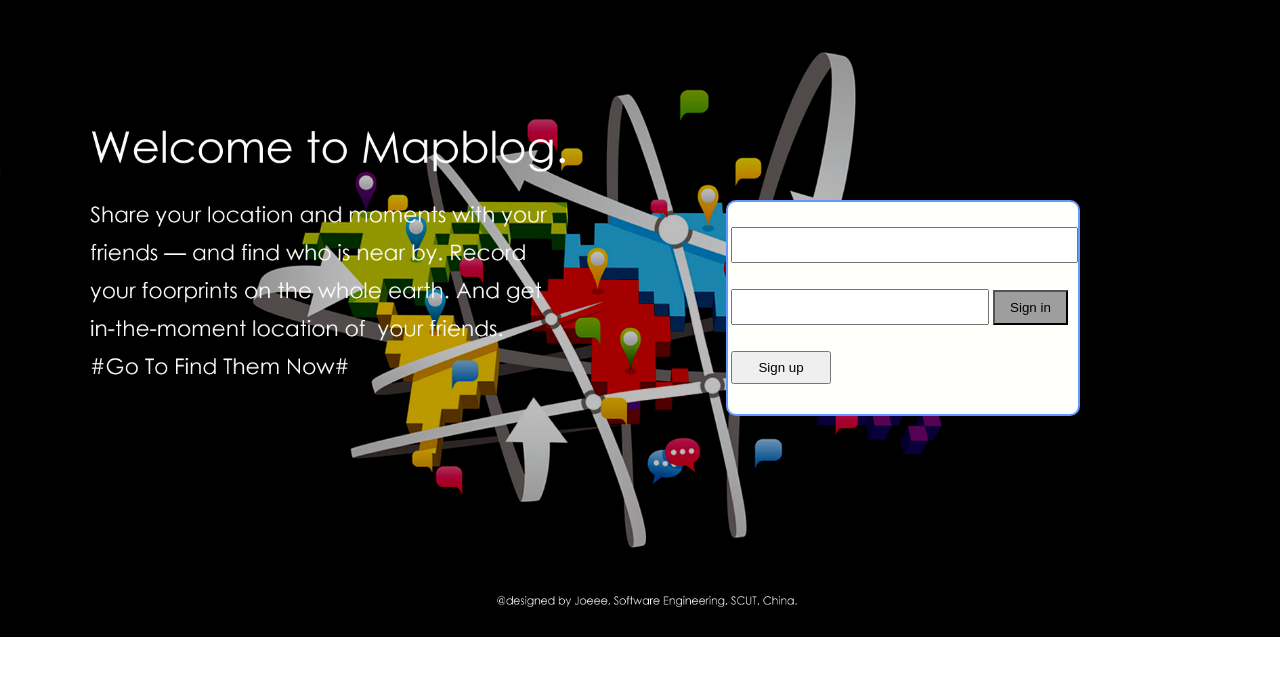
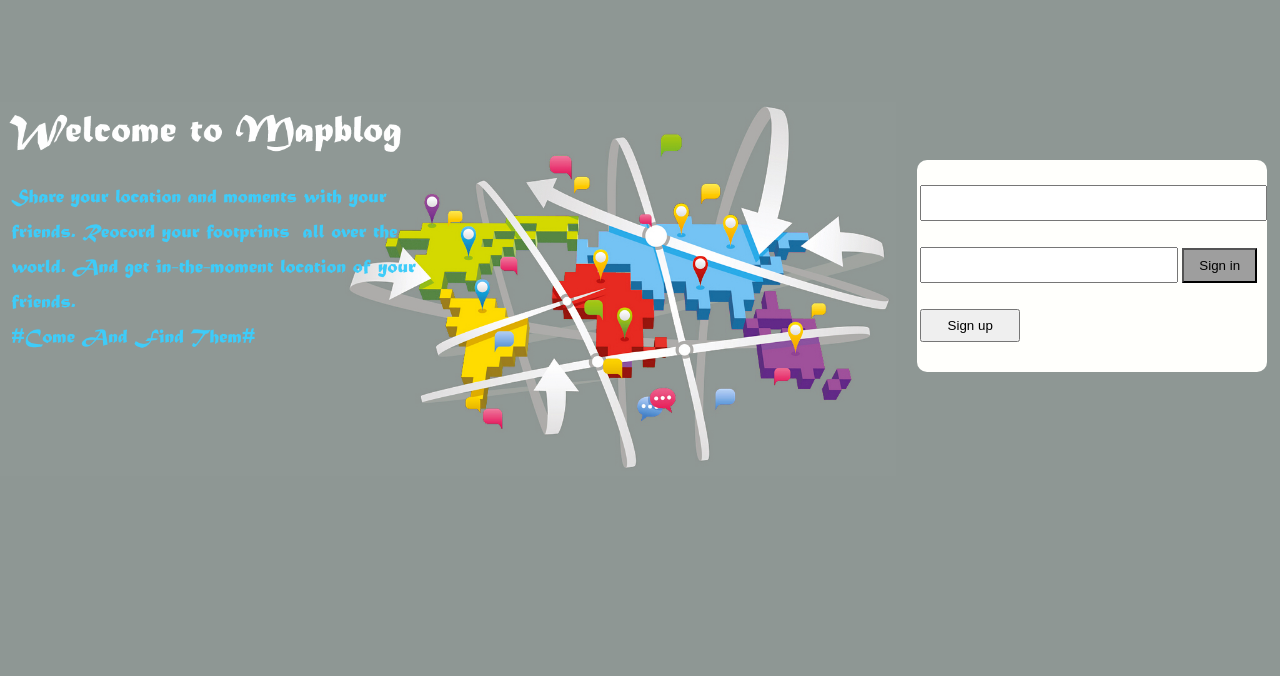
Before and after one commit to Joeeeee/mapblog, a Django app: a page that uses final/blog/templates/RealMapBlog/login.html in a window 1280 px wide. Shown: the top 676 px of the page. Run offline with Django 3.2, Linux system fonts and the light colour scheme; parts of the project's set-up code (start-up, migrations or seed data) failed here and were passed over; grey boxes are pictures that could not be loaded.

Commit message:
Joe commit new login page

```diff
--- a/final/blog/templates/RealMapBlog/login.html
+++ b/final/blog/templates/RealMapBlog/login.html
@@ -12,8 +12,8 @@
 
 			.bg {
 				/*background-image: url(images/login.png);*/
-				width:100%;
-                height: 100%;
+				width: 70%;
+				margin-top: 8%;
 				z-index: 0;
 			}
 
@@ -21,10 +21,8 @@
 						background-color:#FFFFFC;
 						height:212px;
 						width:350px;
-						right:200px;
-						top:200px;
-						border-style:solid;
-						border-color:#69F;
+						right:1%;
+						top:20%;
 						border-width:2px;
 						border-radius: 10px;
 						}
@@ -35,8 +33,8 @@
 
 	</head>
 
-	<body>
-		<img class="bg" src="{% static 'img/login.png' %}" />
+	<body style="background-color: #8E9794;">
+		<img class="bg" src="{% static 'img/logingrey.png' %}" />
 		<div id="content">
 			<form action="/blog/sign_in" method="post" enctype="multipart/form-data" name="login">
 				{%csrf_token%}
--- a/final/blog/views.py
+++ b/final/blog/views.py
@@ -35,12 +35,6 @@ def helloworld(request):
     return render(request, "RealMapBlog/login.html")
 
 
-
-@csrf_exempt
-def login(request):
-    pass
-
-
 # send an add friend request
 @csrf_exempt
 def add_friend(request):
@@ -66,20 +60,28 @@ def add_friend(request):
 #user register
 @csrf_exempt
 def register(request):
-    phone = request.POST['phone']
-    password = request.POST['password']
-    if Httpsession.UserRegister(phone,password):
-        result = UserService.register_user(phone=phone)
-        return render_to_response("RealMapBlog/login.html", {"success": "1"})
-    else:
-        return HttpResponse(json.dumps({"success": "0"}))
+
+    if request.method == 'POST':
+
+        # get data
+        phone = request.POST['phone']
+        password = request.POST['password']
+        sex = request.POST['sex']
+        nickname = request.POST['nickname']
+
+        if Httpsession.UserRegister(phone, password):
+            result = UserService.register_user(phone=phone, sex=sex, nickname=nickname)
+
+            return render_to_response("RealMapBlog/login.html", {"success": "1"})
+        else:
+            return HttpResponse(json.dumps({"success": "0"}))
 
 
 @csrf_exempt
 def login(request):
     phone = request.POST['phone']
     password = request.POST['password']
-    if Httpsession.UserLogin(request,phone , password):
+    if Httpsession.UserLogin(request, phone, password):
         return render_to_response("RealMapBlog/index.html", {"success": "1"})
     else:
         return render_to_response("RealMapBlog/login.html", {"success": "0"})
@@ -95,8 +97,6 @@ def confirm_add_friend(request):
         friend_id = request.POST['friend_id']
         add_friend_id = request.POST['addfriend_id']
         type = request.POST['type']
-
-
 
 
 
```
Also changed, not shown: final/blog/static/img/logingrey.png (added), 15 other files.
